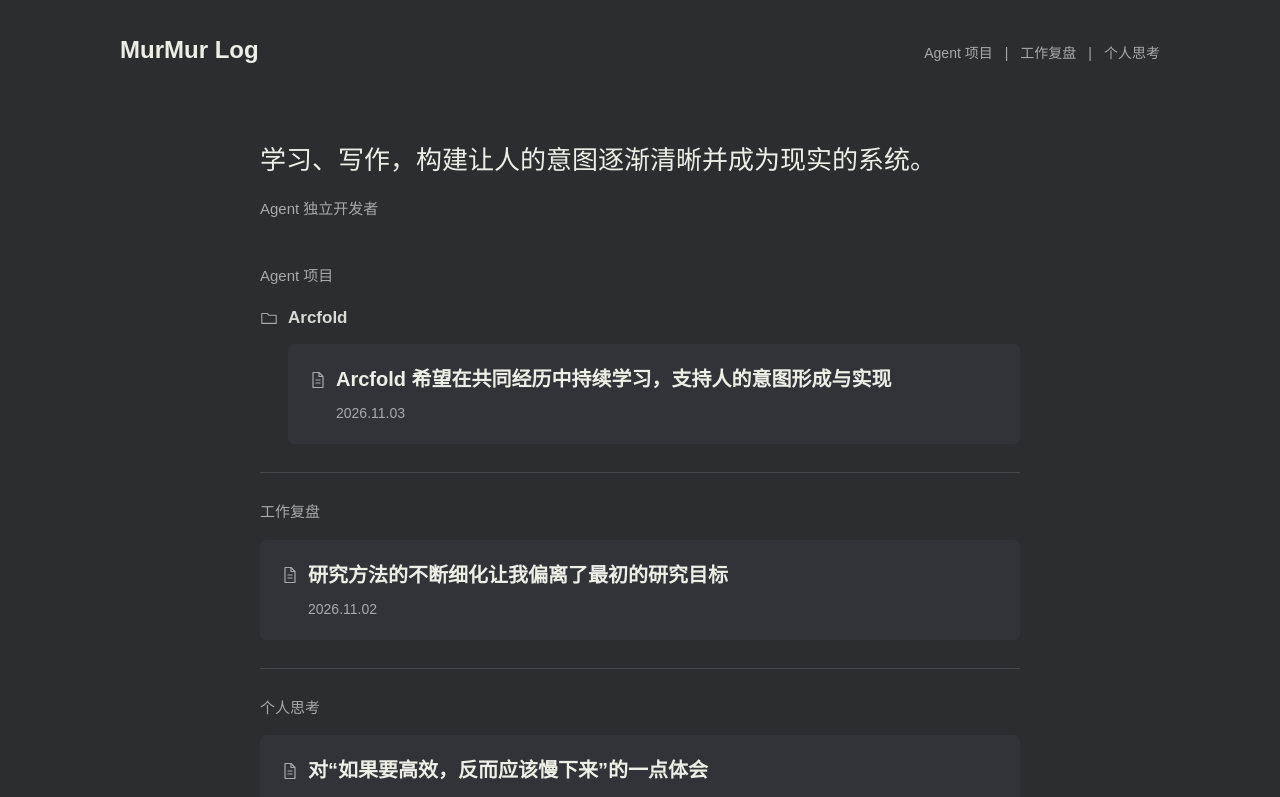
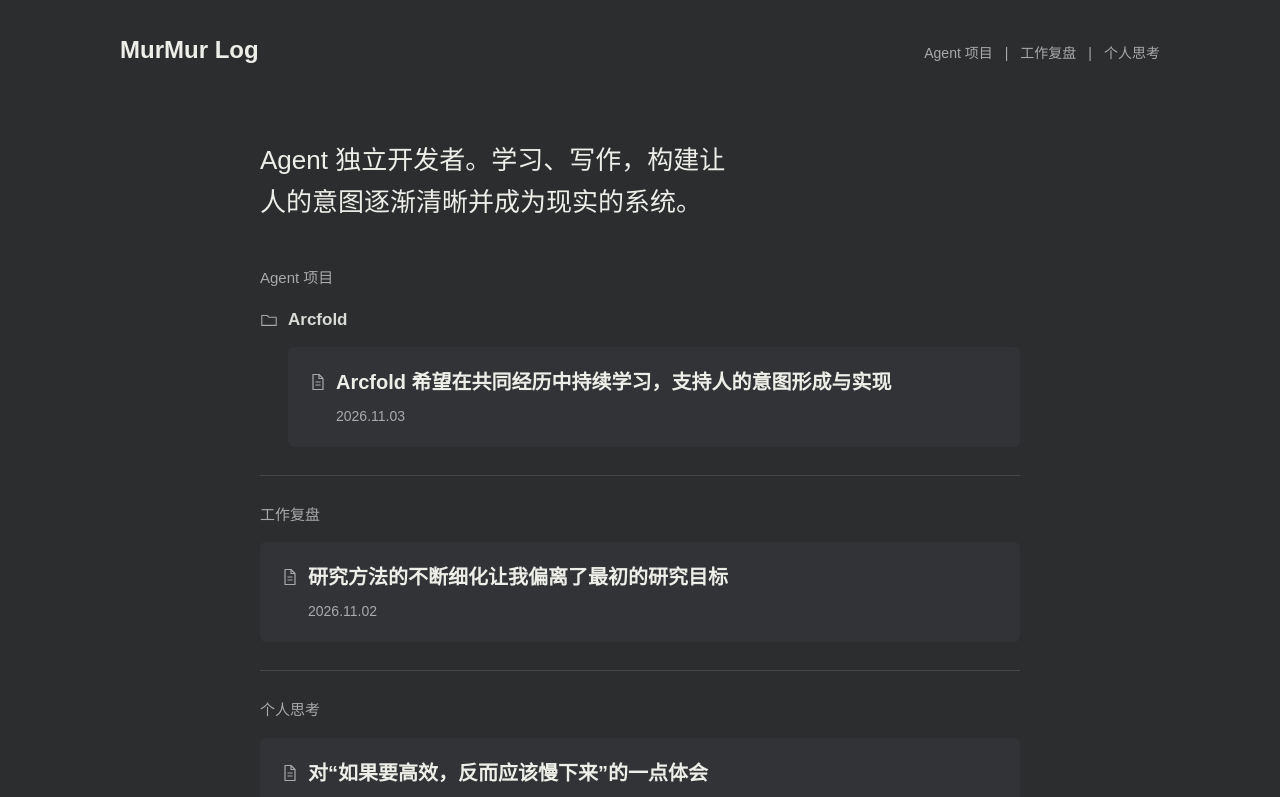
Before and after one commit to murmurwang/murmur-log, a Next.js app: page / in a window 1280 px wide. Shown: the top 797 px of the page. Built offline with nearby package versions, Linux system fonts and the light colour scheme.

Commit message:
Combine intro sentences with equal emphasis

```diff
--- a/app/components/SiteChrome.tsx
+++ b/app/components/SiteChrome.tsx
@@ -21,8 +21,7 @@ export function SiteHeader({ home = false, section }: { home?: boolean; section?
       </nav>
     </header>
     {home && <div className="home-intro shell">
-      <p className="site-description">学习、写作，构建让人的意图逐渐清晰并成为现实的系统。</p>
-      <p className="home-identity">Agent 独立开发者</p>
+      <p className="site-description">Agent 独立开发者。学习、写作，构建让人的意图逐渐清晰并成为现实的系统。</p>
     </div>}
     </>
   );
--- a/app/globals.css
+++ b/app/globals.css
@@ -94,7 +94,6 @@ nav a[aria-current="location"] { color: var(--ink); text-decoration: underline;
 .site-header--home { width: min(1040px, calc(100% - 48px)); border-bottom: 0; padding-block: 32px; }
 .site-header--home .site-title { font-size: 24px; }
 .home-intro { padding: 40px 0 44px; }
-.home-identity { margin: 14px 0 0; color: var(--muted); font-size: 15px; line-height: 1.7; font-weight: 400; }
 .home-intro .site-description { max-width: 720px; color: var(--heading); font-size: 26px; line-height: 1.6; font-weight: 500; text-wrap: balance; }
 .home-page .home-stream { padding-top: 0; }
 .home-page .stream-section { padding-bottom: 28px; }
@@ -120,7 +119,6 @@ nav a[aria-current="location"] { color: var(--ink); text-decoration: underline;
   .site-header--home { width: calc(100% - 40px); padding-block: 24px; }
   .site-header--home .site-title { font-size: 22px; }
   .home-intro { padding: 24px 0 32px; }
-  .home-identity { margin-top: 12px; }
   .home-intro .site-description { font-size: 22px; }
   .home-page .stream-section { padding-bottom: 24px; }
   .home-page .stream-section + .stream-section { padding-top: 24px; }
```
